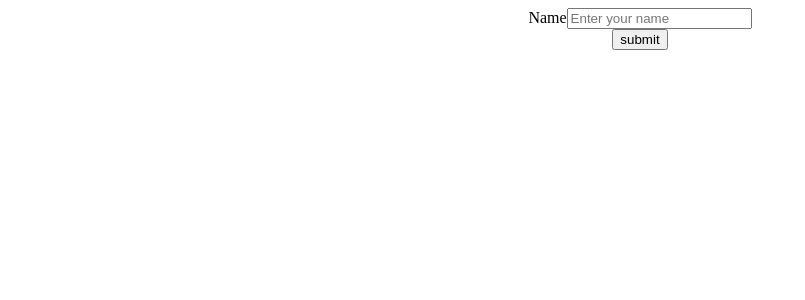
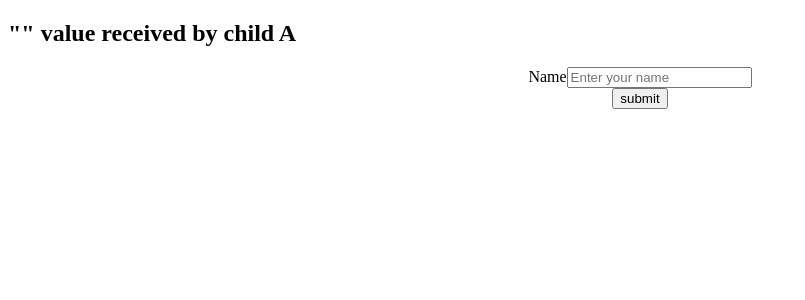
Before and after one commit to ABOBAKAR-IT/learn-react, a React (Create React App) app: page / in a window 1280 px wide. Shown: the top 300 px of the page, without its empty margins (0-805 px from the left). Built offline with nearby package versions, Linux system fonts and the light colour scheme.

Commit message:
Lifting State Up

```diff
--- a/src/App.js
+++ b/src/App.js
@@ -1,25 +1,18 @@
-import React,{useRef} from "react";
+import React,{useState} from "react";
+import ChildA from './childA'
 import "./style.css"
 function App(){
+const [vname,setvname]=useState()
 
- const refobject=useRef()
-
- function submitdata(e){
-  e.preventDefault();
-  console.log(refobject.current.value)
+ function lifting(name){
+console.log(name)
+setvname(name)
  }
   return(
-    <div id="farmdata">
-<div id="div2">
-    <form onSubmit={submitdata}>
-
-      <lable>Name</lable>
-      <input type="text" ref={refobject} placeholder="Enter your name" /><br/>
-
-     <button >submit</button>
-    </form>
-</div>
-    </div>
+   <div>
+    <h2>"{vname}" value received by child A</h2>
+<ChildA getvalue={lifting}/>
+   </div>
   )
 }
 
--- /dev/null
+++ b/src/childA.jsx
@@ -0,0 +1,24 @@
+import React,{useState} from 'react'
+
+function ChildA(props){
+    const [name,setname]=useState()
+    function submitdata(e){
+        e.preventDefault();// use for prevent html default behavior
+    props.getvalue(name)
+       }
+        return(
+          <div id="farmdata">
+      <div id="div2">
+          <form onSubmit={submitdata}>
+
+            <lable>Name</lable>
+            <input type="text" onChange={e=>setname(e.target.value)} placeholder="Enter your name" /><br/>
+
+           <button >submit</button>
+          </form>
+      </div>
+          </div>
+        )
+}
+
+export default ChildA
```
